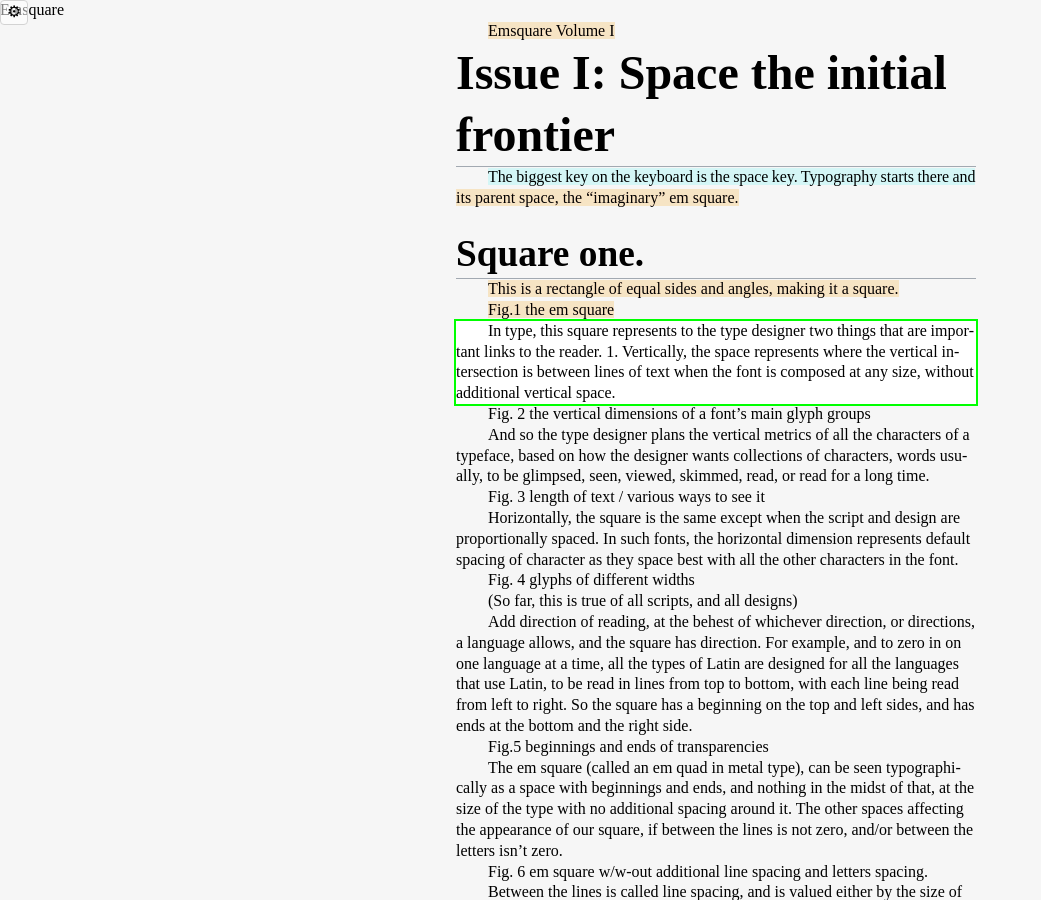
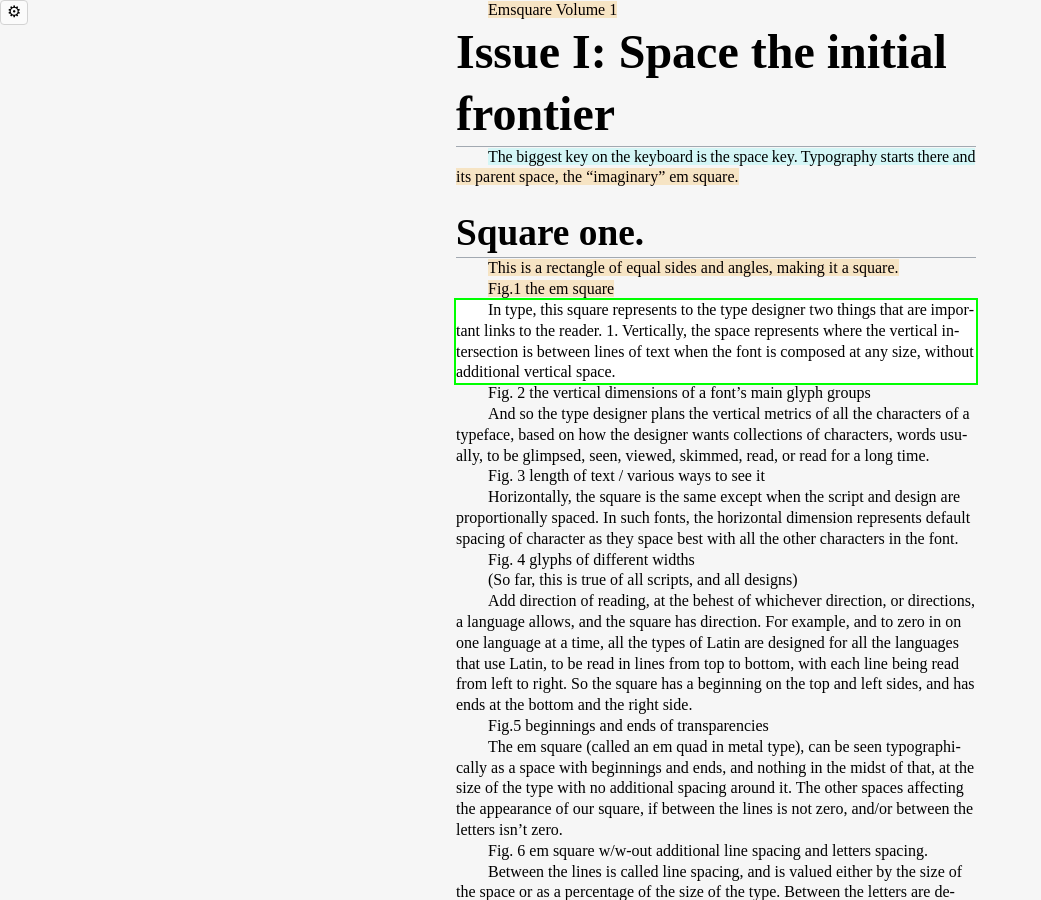
Before and after one commit to graphicore/varla-varfo, a Jekyll site: the page built from Emsquare/Volume-01/Issue-01/Main-Article.md, in a window 1280 px wide and 900 px high. Shown: the whole window, without its empty margins (0-1041 px from the left). Built offline with Jekyll 4.4.1, drawn with Linux system fonts in a browser that asks for light colours; some web fonts are replaced.

Commit message:
[emsquare] some layout markup changes.

```diff
--- a/Emsquare/Volume-01/Issue-01/Main-Article.md
+++ b/Emsquare/Volume-01/Issue-01/Main-Article.md
@@ -1,15 +1,12 @@
 ---
 title: Space the initial frontier
+headline:  "Issue I: Space the initial frontier"
 modules:
     - "Emsquare/Volume-01/Issue-01/js/main.mjs"
 styles:
     - "explorations/wikipedia/main.css"
 
 ---
-
-Emsquare Volume I
-
-# Issue I: {{page.title}}
 
 The biggest key on the keyboard is the space key. Typography starts there and its parent space, the “imaginary” em square.
 
--- a/_includes/emsquare-head.html
+++ b/_includes/emsquare-head.html
@@ -1,6 +1,6 @@
   <meta charset="UTF-8">
   <meta name="viewport" content="width=device-width, initial-scale=1">
-  <title>Emsquare Volume #? Issue #? {{ page.title }}</title>
+  <title>Emsquare Volume #1 Issue #1 {{ page.title }}</title>
 {%- for style in page.styles %}
   <link rel="stylesheet" href="{{ style | relative_url }}">
 {%- endfor -%}
--- a/_layouts/default-emsquare.html
+++ b/_layouts/default-emsquare.html
@@ -1,5 +1,5 @@
 <!DOCTYPE html>
-<html lang="{{ page.lang | default: site.lang | default: "en" }}">
+<html class="page_content-item client-js" lang="{{ page.lang | default: site.lang | default: "en" }}">
   <head>
     {%- include emsquare-head.html -%}
   </head>
@@ -8,10 +8,13 @@
         <button title="Toggle User Settings Widget" class="toggle-user_settings">⚙</button>
     </div>
     <div class="insert_user_settings"></div>
-    <header>Emsquare</header>
-    <main class="runify-01 {{ page.class }}">
-      <article>
-        {{ content }}
+    <main class="{{ page.class }}">
+      <article class="runify-01">
+          <header>
+            <span class="main-caption">Emsquare Volume 1</span>
+            <h1>{{ page.headline }}</h1>
+          </header>
+          {{ content }}
       </article>
     </main>
     <footer>
```
